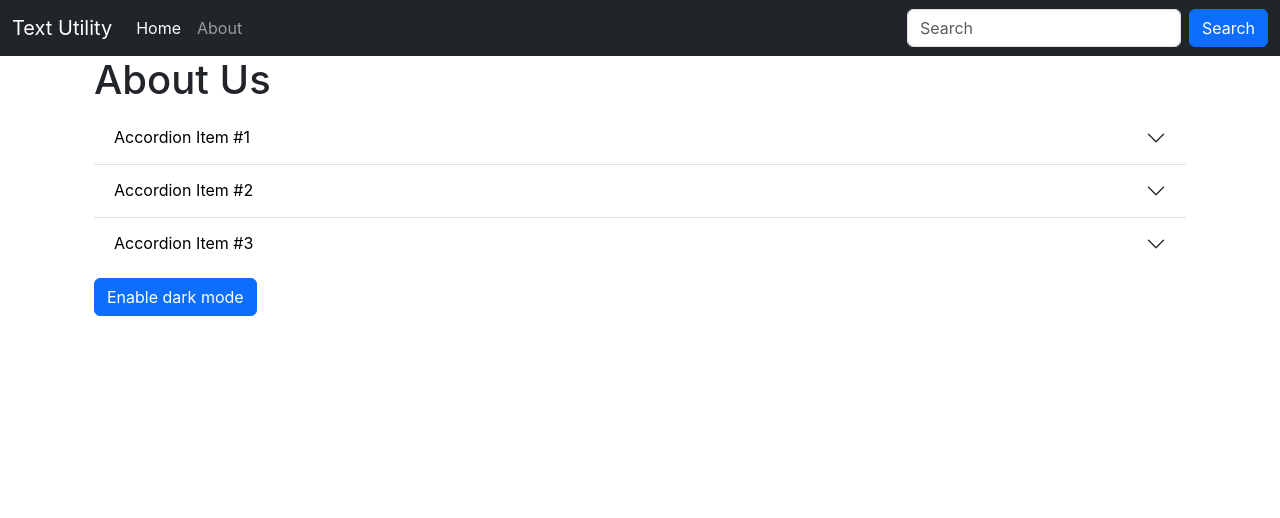
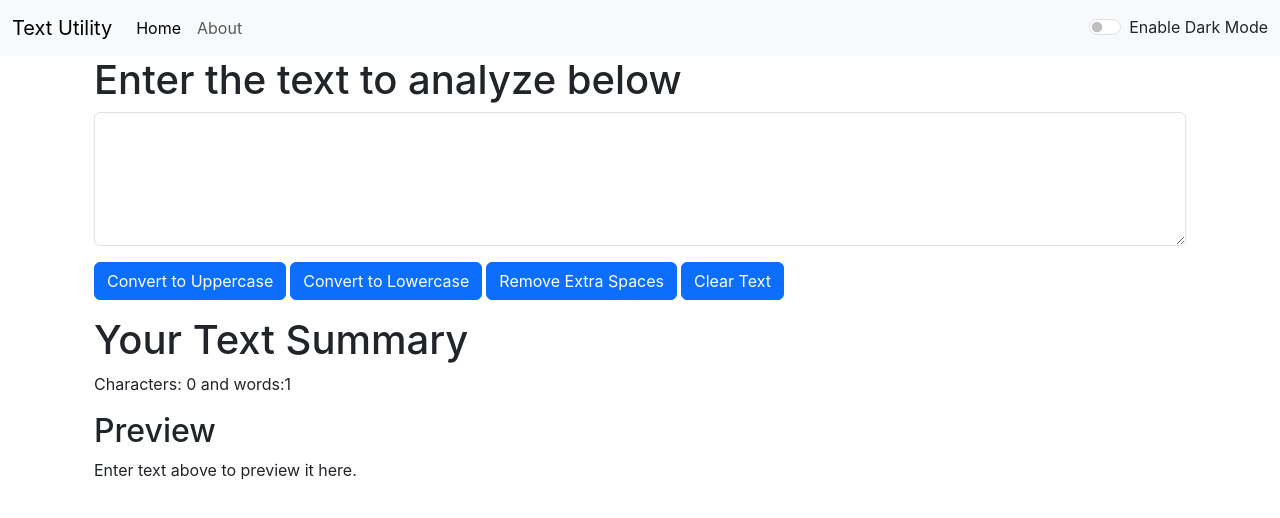
Before and after one commit to mukesh-kumar1983/TextUtils, a React (Create React App) app in the folder text-utils/: page /about in a window 1280 px wide. Shown: the top 518 px of the page. Built offline with nearby package versions, Linux system fonts and the light colour scheme.

Commit message:
Completed video 12

```diff
--- a/text-utils/src/App.js
+++ b/text-utils/src/App.js
@@ -1,29 +1,42 @@
-import logo from './logo.svg';
-import './App.css';
-import Navbar from './components/Navbar';
-import PropTypes from 'prop-types'
-import TextForm from './components/TextForm';
-import About from './components/About';
+import logo from "./logo.svg";
+import "./App.css";
+import Navbar from "./components/Navbar";
+import PropTypes from "prop-types";
+import TextForm from "./components/TextForm";
+import About from "./components/About";
+import React, { useState } from "react";
+
+function App() {
+  const [mode, setMode] = useState("light");
 
 
-function App() {
+  const toggleMode = () => {
+
+    if (mode === "light") {
+      setMode("dark");
+      document.body.style.backgroundColor = "#343a40";
+      document.body.style.color = "#fff";
+
+    } else {
+      setMode("light");
+      document.body.style.backgroundColor = "#fff";
+      document.body.style.color = "#343a40";
+    }
+  };
+
   return (
     <>
-
-    <Navbar title="Text Utility" aboutText="About" />
-    <div className="container">
-
-    {/* <TextForm heading={"Enter the text to analyze below"} /> */}
-    <About/>
-
-    </div>
-
+      <Navbar title="Text Utility" mode={mode} aboutText="About" toggleMode={toggleMode}/>
+      <div className="container">
+        <TextForm heading={"Enter the text to analyze below"} />
+        {/* <About/> */}
+      </div>
     </>
   );
 }
 
 Navbar.propTypes = {
   title: PropTypes.string,
-  aboutText: PropTypes.string
+  aboutText: PropTypes.string,
 };
 export default App;
--- a/text-utils/src/components/Navbar.js
+++ b/text-utils/src/components/Navbar.js
@@ -4,7 +4,9 @@
 export default function Navbar(props) {
   return (
     <>
-      <nav className="navbar navbar-expand-lg navbar-dark bg-dark">
+      <nav
+        className={`navbar navbar-expand-lg navbar-${props.mode} bg-${props.mode}`}
+      >
         <div className="container-fluid">
           <a className="navbar-brand" href="/">
             {props.title}
@@ -19,7 +21,6 @@
             aria-expanded="false"
             aria-label="Toggle navigation"
           >
-
             <span className="navbar-toggler-icon"></span>
           </button>
           <div className="collapse navbar-collapse" id="navbarSupportedContent">
@@ -37,15 +38,19 @@
             </ul>
 
             <form className="d-flex" role="search">
-              <input
-                className="form-control me-2"
-                type="search"
-                placeholder="Search"
-                aria-label="Search"
-              />
-              <button className="btn btn-primary" type="submit">
-                Search
-              </button>
+              <div className={`form-check form-switch text-${props.mode==='light'? 'dark' : 'light'}`}>
+                <input
+                  className="form-check-input"
+                  type="checkbox"
+                  role="switch"
+                  id="switchCheckDefault"
+                  onClick={props.toggleMode}
+                />
+                <label className="" htmlFor="switchCheckDefault">
+                  {props.mode === "light" ? "Enable Dark Mode" : "Enable Light Mode"}
+
+                </label>
+              </div>
             </form>
           </div>
         </div>
--- a/text-utils/src/components/TextForm.js
+++ b/text-utils/src/components/TextForm.js
@@ -29,7 +29,7 @@
         setText(event.target.value);
     }
 
-    const [text, setText] = useState("Enter text here");
+    const [text, setText] = useState("");
 
   return (
     <>
@@ -44,6 +44,7 @@
             rows="5"
             value={text}
             onChange={handleOnChange}
+            style={{backgroundColor: props.mode==='dark'? '#343a40': 'light'}  }
           ></textarea>
         </div>
         <button className="btn btn-primary me-1" onClick={handleUpClick}>Convert to Uppercase</button>
@@ -59,7 +60,7 @@
       {/* <p>Words: {text.split(/\s+/).filter(word => word !== "").length}</p> */}
 
       <h2>Preview</h2>
-        <p>{text}</p>
+        <p>{text.length>0 ? text : "Enter text above to preview it here."}</p>
     </div>
     </>
   );
```
